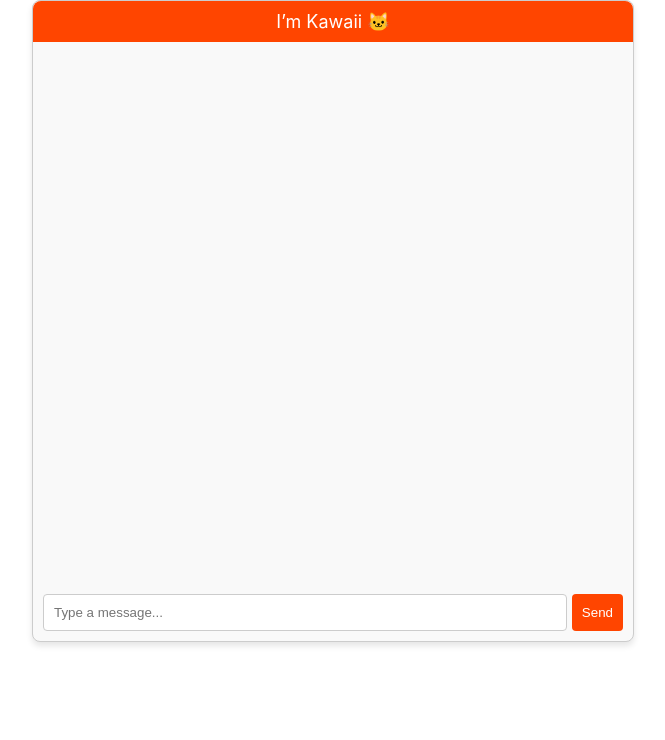
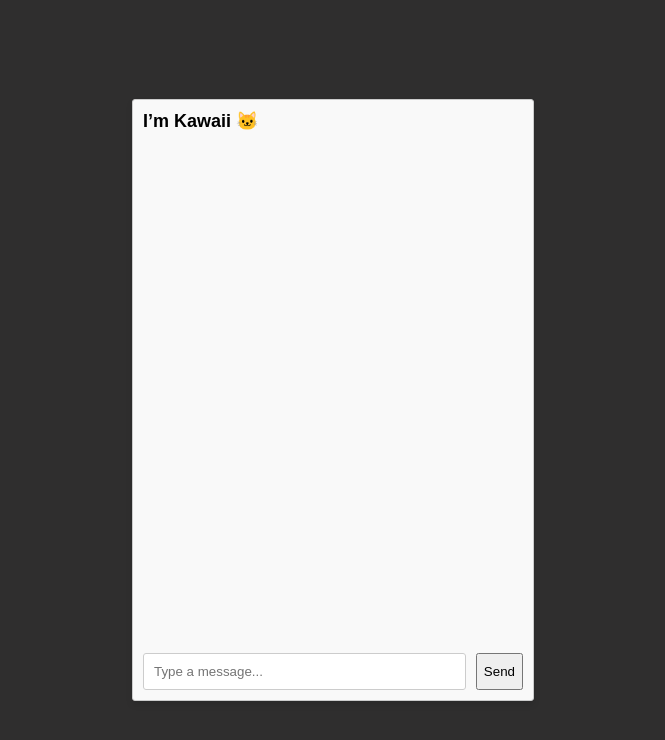
Before and after one commit to Anupam-Anand-21/project_aone, a React (Create React App) app: page / in a window 1280 px wide. Shown: the top 740 px of the page, without its empty margins (307-972 px from the left). Built offline with nearby package versions, Linux system fonts and the light colour scheme.

Commit message:
BackUp Point

```diff
--- a/src/components/ChatInterface.css
+++ b/src/components/ChatInterface.css
@@ -1,25 +1,79 @@
 /* ChatInterface.css */
+body {
+  display: flex;
+  justify-content: center;
+  align-items: center;
+  height: 100vh;
+  margin: 0;
+  background-color: #2F2E2E; /* Main body color */
+  font-family: 'Playwrite GB S', sans-serif;
+}
+
 .chat-container {
-  width: 100%;
-  max-width: 600px;
-  margin: 0 auto;
+  width: 400px;
+  height: 600px;
   display: flex;
   flex-direction: column;
-  height: 80vh;
   border: 1px solid #ccc;
-  border-radius: 8px;
+  border-radius: 3px;
   background-color: #f9f9f9;
   box-shadow: 0 4px 6px rgba(0, 0, 0, 0.1);
+  overflow: hidden;
 }
 
 .chat-header {
-  background-color: #ff4500; /* Changed to reddish-orange */
-  color: #fff;
+  display: flex;
+  align-items: center;
   padding: 10px;
   text-align: center;
+  background-color: transparent;
   font-size: 18px;
-  border-top-left-radius: 8px;
-  border-top-right-radius: 8px;
+  font-weight: bold;
+}
+
+.title-kawaii {
+  color: #2F2E2E; /* Dark color for "Kawaii" */
+  font-weight: bold;
+}
+
+.title-talk {
+  color: #EF7F11; /* Orange color for "Talk" */
+  font-weight: bold;
+}
+
+.chat-header-image {
+  width: 40px;
+  height: 40px;
+  border-radius: 50%;
+  margin-right: 10px;
+  vertical-align: middle;
+}
+
+/* Custom Title with Lottie Animation */
+.custom-title {
+  display: flex;
+  flex-direction: column; /* Stack Lottie and text vertically */
+  align-items: center; /* Center align */
+  justify-content: flex-start;
+  padding: 140px 20px 20px 20px; /* Increased top padding */
+  background-color: transparent;
+}
+
+.custom-content {
+  margin-top: -50px; /* Set gap between Lottie animation and text to 15px */
+  text-align: center; /* Center align the text */
+  color: #2F2E2E; /* Change to the same color as "Kawaii" */
+}
+
+.custom-content h2 {
+  margin: 8px 0; /* Adjust spacing between title and content */
+  font-size: 15px; /* Decreased font size for title */
+}
+
+.custom-content p {
+  margin: -5px;
+  font-size: 12px; /* Decreased font size for content */
+  opacity: 0.8;
 }
 
 .messages {
@@ -29,19 +83,36 @@
 }
 
 .message {
+  display: flex;
+  align-items: center;
   padding: 8px;
   margin: 5px 0;
-  border-radius: 5px;
+  border-radius: 3px;
+  word-wrap: break-word;
+  max-width: 100%;
+  text-align: left;
+  font-weight: 500; /* Slightly bolder font */
 }
 
 .message.user {
-  align-self: flex-end;
-  background-color: #d1e7dd;
+  background-color: #3E3E3E; /* User response background color */
+  color: #EF7F11; /* User message text color */
 }
 
 .message.assistant {
-  align-self: flex-start;
-  background-color: #f8d7da;
+  background-color: #EF7F11; /* Cat (AI) response background color */
+  color: #3E3E3E; /* Cat (AI) response text color */
+}
+
+.message-icon {
+  width: 30px;
+  height: 30px;
+  border-radius: 50%;
+  margin-right: 10px;
+}
+
+.message-content {
+  flex: 1;
 }
 
 .input-container {
@@ -52,22 +123,25 @@
 input {
   flex: 1;
   padding: 10px;
-  border-radius: 4px;
+  border-radius: 3px;
   border: 1px solid #ccc;
+  margin-right: 10px;
 }
 
-button {
-  padding: 10px;
-  margin-left: 5px;
-  border-radius: 4px;
-  background-color: #ff4500; /* Changed to reddish-orange */
-  color: white;
+.meow-button {
+  width: 40px; /* Updated width to make the button smaller */
+  height: 40px; /* Updated height to make the button smaller */
+  border-radius: 50%; /* Keep the button circular */
+  background-image: url('https://cdn.prod.website-files.com/65783e649367bc55fecaea2d/671e531940368968636fdc08_Frame%206.png');
+  background-size: cover;
+  background-position: center;
+  background-repeat: no-repeat;
   border: none;
   cursor: pointer;
 }
 
-button:hover {
-  background-color: #e03e00; /* Darker shade of reddish-orange for hover effect */
+.meow-button:hover {
+  transform: scale(1.1); /* Slight scaling effect on hover */
 }
 
 .loading-indicator {
@@ -81,7 +155,7 @@ button:hover {
   width: 24px;
   height: 24px;
   border: 4px solid #ccc;
-  border-top-color: #ff4500; /* Changed to match the reddish-orange theme */
+  border-top-color: #ff4500;
   border-radius: 50%;
   animation: spin 1s linear infinite;
 }
```
